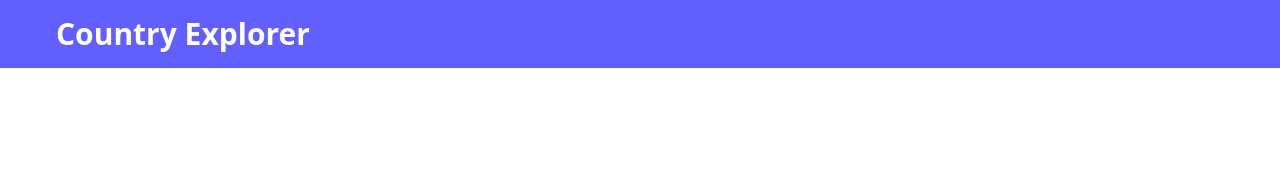
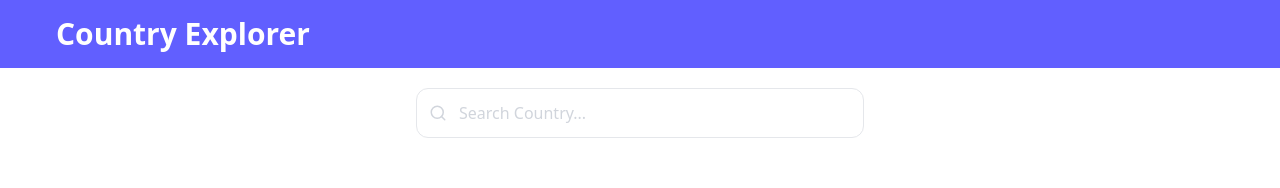
Before and after one commit to rabianezami/countries-explorer, a React (Vite) app: page / in a window 1280 px wide. Shown: the top 188 px of the page. Built offline with nearby package versions, Linux system fonts and the light colour scheme.

Commit message:
feat(search): Add SearchBar component

```diff
--- a/src/App.jsx
+++ b/src/App.jsx
@@ -1,11 +1,15 @@
 
+import { useState } from 'react'
 import Header from './components/Header'
+import SearchBar from './components/SearchBar'
 
 function App() {
+  const [searchTerm, setSearchTerm] = useState("")
 
   return (
     <>
      <Header />
+     <SearchBar searchTerm={searchTerm} setSearchTerm={setSearchTerm} />
 
     </>
   )
--- /dev/null
+++ b/src/components/SearchBar.jsx
@@ -0,0 +1,36 @@
+import { Search, X } from "lucide-react"
+
+export default function SearchBar({ searchTerm, setSearchTerm }) {
+  const hasText = searchTerm?.trim().length > 0
+
+  return (
+    <div className="w-full max-w-md mx-auto">
+      <div className="relative flex items-center rounded-xl bg-white/10 border border-gray-200 hover:border-gray-300 px-3 py-2 mt-5">
+
+        <Search
+          size={18}
+          className="text-gray-300 mr-2"
+        />
+
+        <input
+          type="text"
+          value={searchTerm}
+          onChange={(e) => setSearchTerm(e.target.value)}
+          placeholder="Search Country..."
+          className="flex-1 bg-transparent outline-none text-gray-500 placeholder-gray-300 p-1"
+        />
+
+        {hasText && (
+          <button
+            onClick={() => setSearchTerm("")}
+            type="button"
+            className="ml-2 text-gray-300 hover:text-gray-400"
+          >
+            <X size={16} />
+          </button>
+        )}
+      </div>
+
+    </div>
+  )
+}
```
